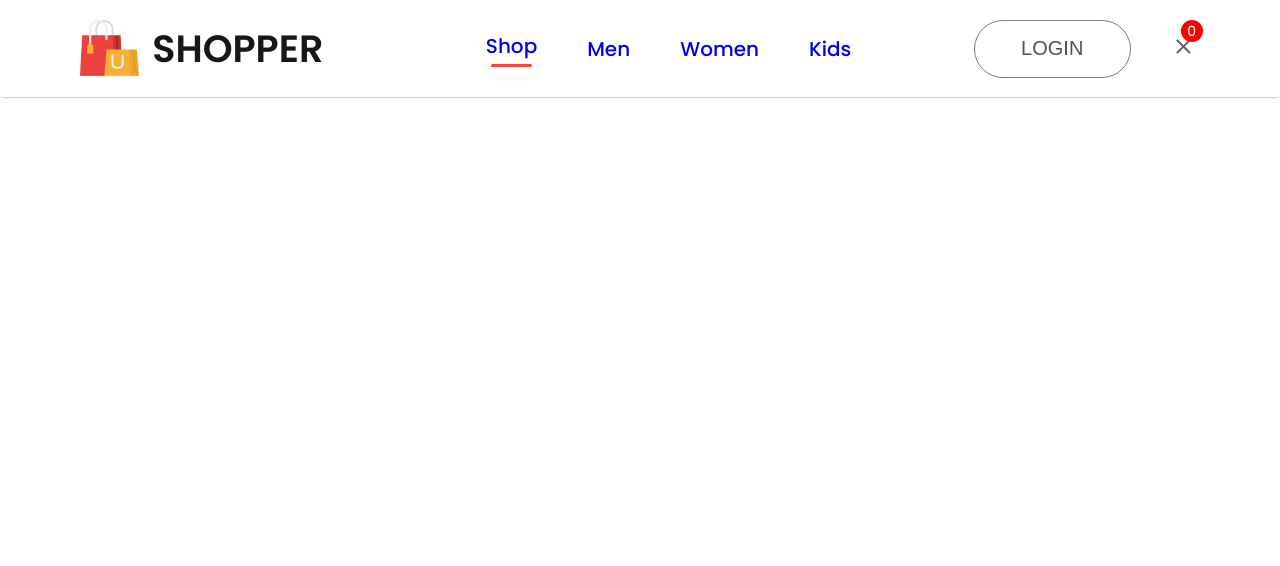
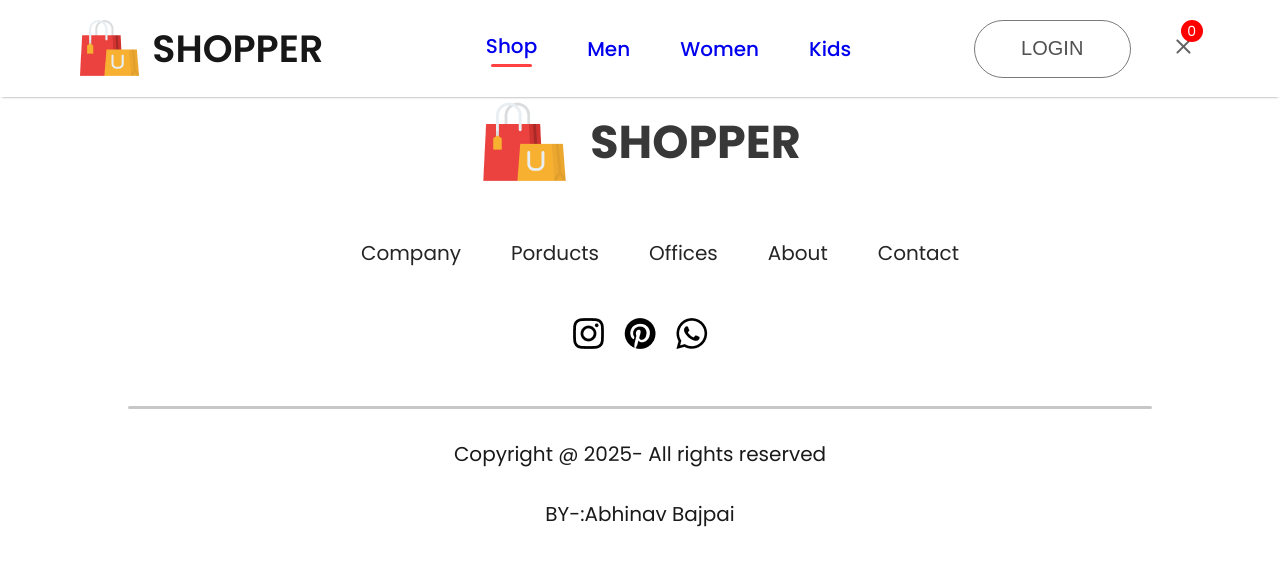
Before and after one commit to abhinavbajpayee/E-commerece-final, a React (Create React App) app: page /login in a window 1280 px wide. Shown: the top 566 px of the page. Built offline with nearby package versions, Linux system fonts and the light colour scheme.

Commit message:
DONE till men baner

```diff
--- a/src/App.js
+++ b/src/App.js
@@ -6,6 +6,10 @@
 import {Shop} from './Pages/Shop';
 import { Hero } from './Components/Hero/Hero';
 import { Link } from 'react-router-dom'; // Add this line
+import { Footer } from './Components/Footer/Footer';
+import men_banner from './Components/Assets/banner_mens.png'
+import women_banner from './Components/Assets/banner_women.png'
+import kid_banner from './Components/Assets/banner_kids.png'
 function App() {
   return (
     <div >
@@ -14,15 +18,16 @@
      <Navbar/>
      <Routes>
       <Route path='/'element={<Shop/>}/>
-      <Route path='/mens'element={<ShopCategory category="men"/>}/>
-      <Route path='/womens'element={<ShopCategory category="women"/>}/>
-      <Route path='/kids'element={<ShopCategory category="kid"/>}/>
+      <Route path='/mens'element={<ShopCategory banner={men_banner} category="men"/>}/>
+      <Route path='/womens'element={<ShopCategory banner={women_banner} category="women"/>}/>
+      <Route path='/kids'element={<ShopCategory banner={kid_banner} category="kid"/>}/>
       <Route path='/product' element={<product/>}>
       <Route path='productId' element={<product/>}/>
       </Route>
       <Route path='/cart'element={<cart/>}/>
       <Route path='/login'element={<loginSignup/>}/>
      </Routes>
+     <Footer/>
      </BrowserRouter>
     </div>
   );
--- /dev/null
+++ b/src/Components/Footer/Footer.css
@@ -0,0 +1,55 @@
+.footer{
+    display: flex;
+    flex-direction: column;
+    justify-content:center ;
+    align-items: center;
+    gap: 50px;
+
+}
+.footer-logo{
+    display: flex;
+    align-items: center;
+    gap: 20px;
+}
+.footer-logo p{
+    color: #383838;
+    font-size: 46px;
+    font-weight: 700;
+}
+.footer-links{
+    display: flex;
+    list-style: none;
+    gap: 50px;
+    color: #252525;
+    font-size: 20px;
+}
+.footer-links li{
+    cursor: pointer;
+}
+.footer-social-icon{
+    display: flex;
+    gap: 20px;
+}
+.footer-icon-container{
+    padding: 10px;
+    padding-bottom: 6px;
+    background: #fbfbfb;
+    border: 1px solid #ebebeb;
+}
+.footer-copyright{
+    display: flex;
+    flex-direction: column;
+    align-items: center;
+    gap:30px;
+    width: 100%;
+    margin-bottom: 30px;
+    color:#1a1a1a;
+    font-size:20px;
+}
+.footer-copyright hr{
+    width:80%;
+    border:none;
+    border-radius: 10px;
+    height: 3px;
+    background: #c7c7c7;
+}
--- /dev/null
+++ b/src/Components/Footer/Footer.jsx
@@ -0,0 +1,39 @@
+import React from 'react'
+import './Footer.css'
+import footer_logo from '../Assets/logo_big.png'
+import instagram_icon from '../Assets/instagram_icon.png'
+import pintester_icon from '../Assets/pintester_icon.png'
+import whatsapp_icon from '../Assets/whatsapp_icon.png'
+export const Footer = () => {
+  return (
+    <div className='footer'>
+      <div className="footer-logo">
+        <img src={footer_logo} alt="" />
+        <p>SHOPPER</p>
+      </div>
+      <ul className="footer-links">
+        <li>Company</li>
+        <li>Porducts</li>
+        <li>Offices</li>
+        <li>About</li>
+        <li>Contact</li>
+      </ul>
+      <div className="footer-social-icon">
+        <div className="footer-icons-container">
+          <img src={instagram_icon} alt="" />
+        </div>
+        <div className="footer-icons-container">
+          <img src={pintester_icon} alt="" />
+        </div>
+        <div className="footer-icons-container">
+          <img src={whatsapp_icon} alt="" />
+        </div>
+      </div>
+      <div className="footer-copyright">
+        <hr />
+        <p>Copyright @ 2025- All rights reserved</p>
+        <p>BY-:Abhinav Bajpai</p>
+      </div>
+    </div>
+  )
+}
--- /dev/null
+++ b/src/Context/ShopContext.jsx
@@ -0,0 +1,12 @@
+import React,{createContext}from "react";
+import all_product from "../Components/Assets/all_product"
+export const ShopContext=createContext(null);
+const ShopContextProvider=(props)=>{
+    const contextValue={all_product};
+    return(
+        <ShopContext.Provider value={contextValue}>
+            {props.children}
+        </ShopContext.Provider>
+    )
+}
+export default ShopContextProvider;
--- a/src/Pages/ShopCategory.jsx
+++ b/src/Pages/ShopCategory.jsx
@@ -1,11 +1,13 @@
-import React from 'react'
-import { Hero } from '../Components/Hero/Hero'
-import { Popular } from '../Components/Popular/Popular';
-export const ShopCategory = () => {
+import React, { useContext } from 'react'
+import './CSS/ShopCategory.css'
+import { ShopContext } from '../Context/ShopContext'
+export const ShopCategory = (props) => {
+  const {all_product}=useContext(ShopContext)
   return (
     <div>
-        <Hero/>
-
+         <div className='shop-category'>
+           <img src={props.banner} alt="" />
+         </div>
     </div>
   )
 }
--- a/src/index.js
+++ b/src/index.js
@@ -3,11 +3,13 @@
 import './index.css';
 import App from './App';
 import reportWebVitals from './reportWebVitals';
+import ShopContextProvider from './Context/ShopContext';
 
 const root = ReactDOM.createRoot(document.getElementById('root'));
 root.render(
   <React.StrictMode>
     <App />
+    <ShopContextProvider/>
   </React.StrictMode>
 );
 
```
Also changed, not shown: src/Pages/CSS/ShopCategory.css (added).
